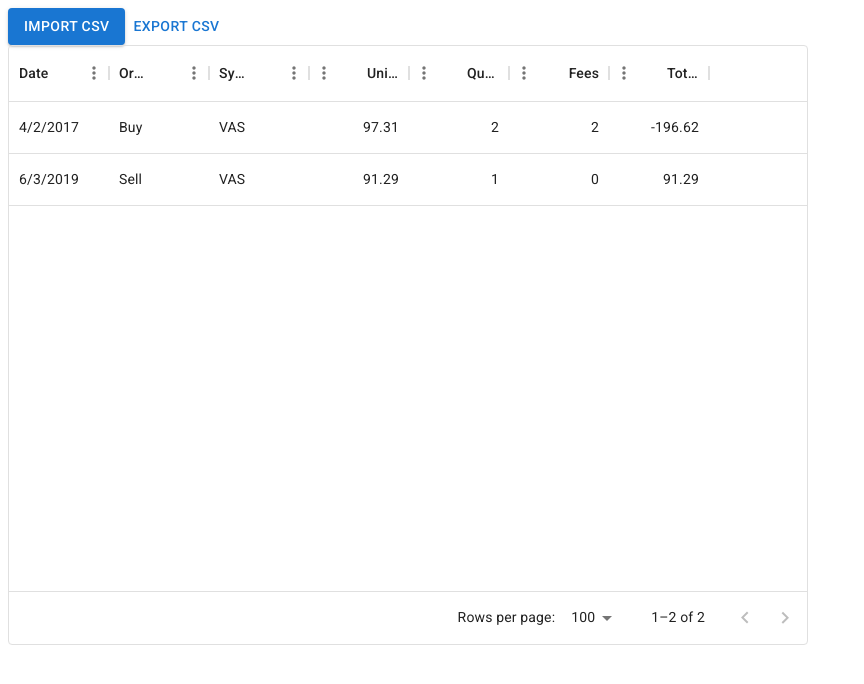
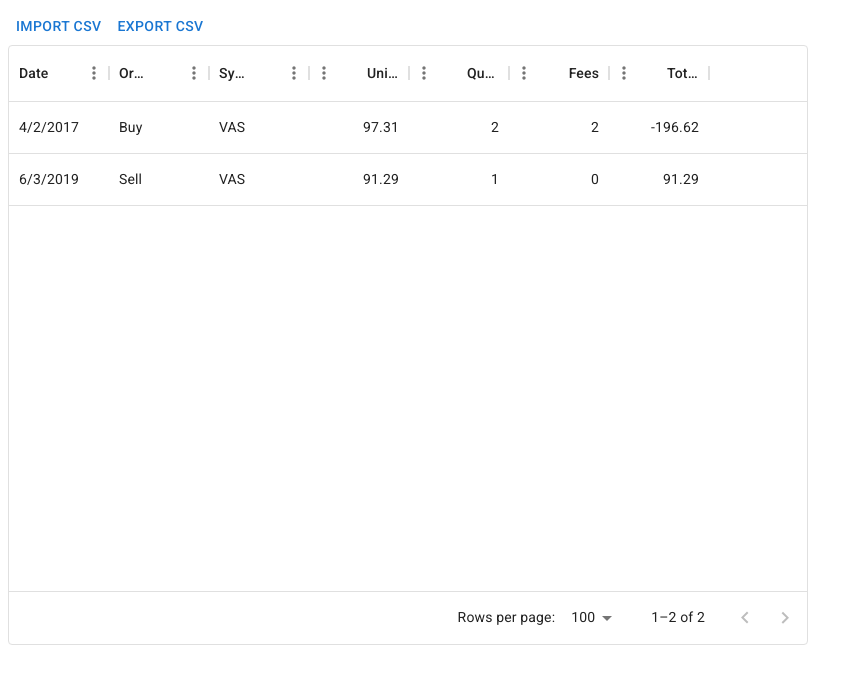
Before and after one commit to ltrel/xport, a React (Vite) app: page / in a window 1280 px wide. Shown: the top 684 px of the page, without its empty margins (0-864 px from the left). Built offline with nearby package versions, Linux system fonts and the light colour scheme.

Commit message:
Make button style consistent and move font import

```diff
--- a/src/TradeHistory.tsx
+++ b/src/TradeHistory.tsx
@@ -1,7 +1,3 @@
-import '@fontsource/roboto/300.css';
-import '@fontsource/roboto/400.css';
-import '@fontsource/roboto/500.css';
-import '@fontsource/roboto/700.css';
 import { parse, stringify } from "csv/browser/esm/sync";
 import { DataGrid, GridColDef, GridRowsProp } from "@mui/x-data-grid";
 import { useState } from "react";
--- a/src/UploadButton.tsx
+++ b/src/UploadButton.tsx
@@ -1,7 +1,3 @@
-import '@fontsource/roboto/300.css';
-import '@fontsource/roboto/400.css';
-import '@fontsource/roboto/500.css';
-import '@fontsource/roboto/700.css';
 import { Button } from "@mui/material";
 import { ChangeEvent, ReactNode, useRef } from "react";
 
@@ -33,7 +29,7 @@ export default function UploadButton({ onUpload, children }: UploadButtonProps)
         style={{ display: 'none' }}
 
       />
-      <Button variant="contained" onClick={handleUploadClick}>{children}</Button>
+      <Button onClick={handleUploadClick}>{children}</Button>
     </>
   )
 }
--- a/src/main.tsx
+++ b/src/main.tsx
@@ -1,3 +1,7 @@
+import '@fontsource/roboto/300.css';
+import '@fontsource/roboto/400.css';
+import '@fontsource/roboto/500.css';
+import '@fontsource/roboto/700.css';
 import React from 'react'
 import ReactDOM from 'react-dom/client'
 import App from './App.tsx'
```
